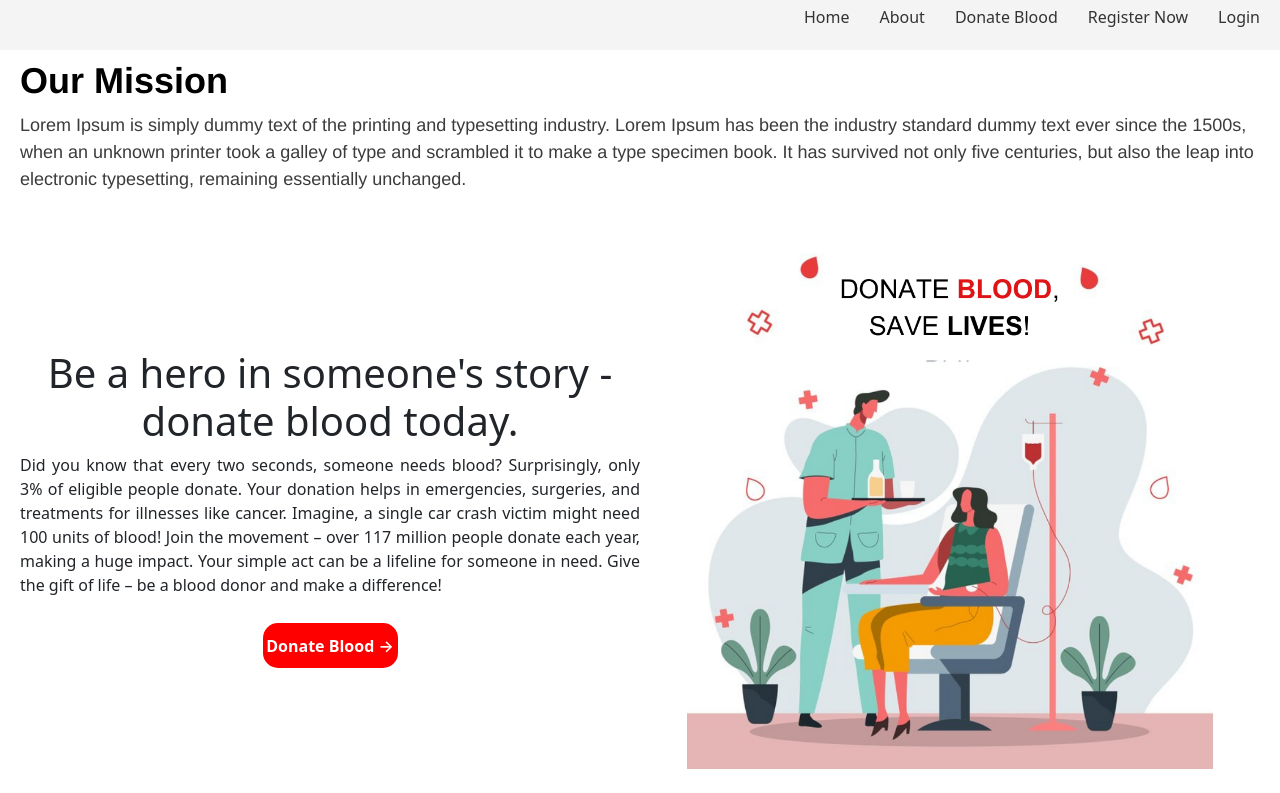
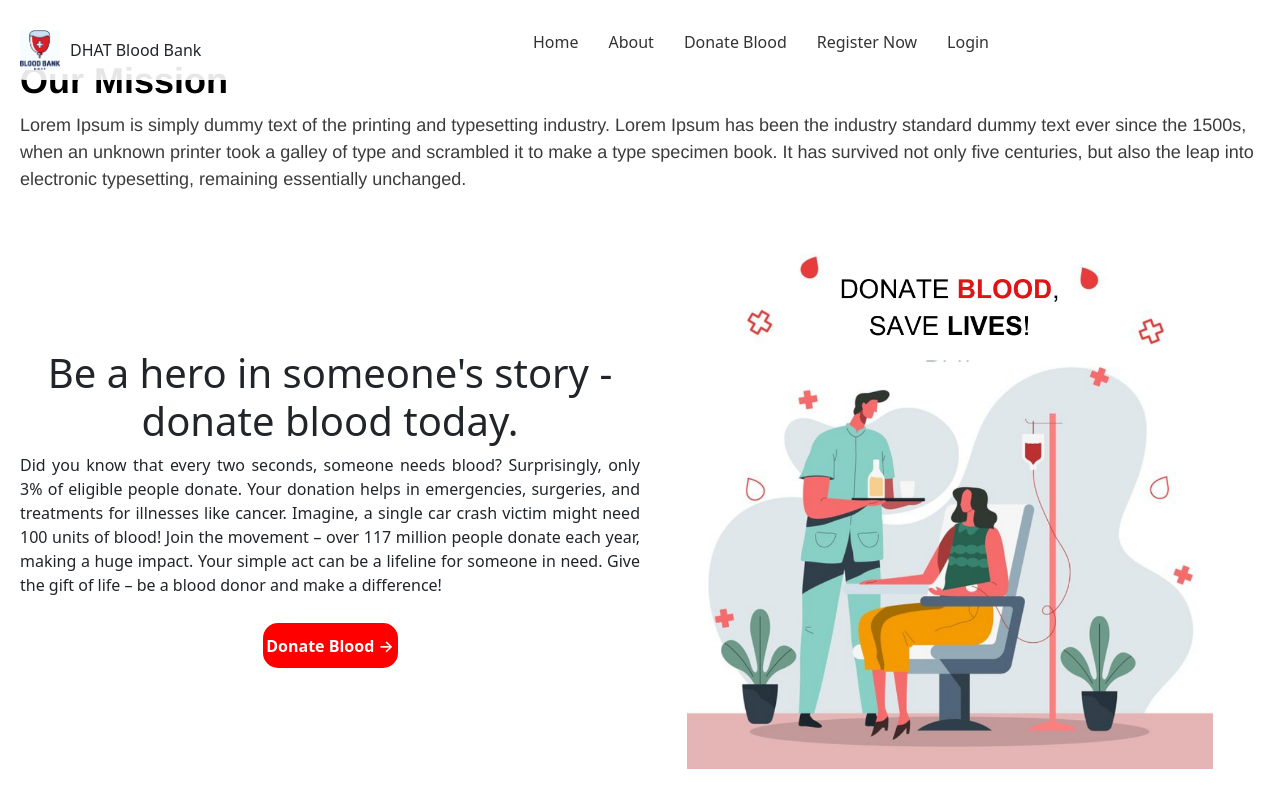
Before and after one commit to MukandKrishna/blood-bank-bootstrap-css, a React (Create React App) app in the folder client/: page / in a window 1280 px wide. Shown: the top 793 px of the page. Built offline with nearby package versions, Linux system fonts and the light colour scheme; no server answers.

Commit message:
navbar setting and logo adding

```diff
--- a/client/src/pages/HomePage.css
+++ b/client/src/pages/HomePage.css
@@ -11,35 +11,60 @@
 /************** Navbar  ***************/
 
 /* Navbar styles */
-/* Navbar styles */
-.navbar {
+/* Navbar Container Styles */
+.navbar-container {
+  display: flex;
+  justify-content: space-between;
+  align-items: center;
+  padding: 10px 20px;
+  background-color: rgba(255, 255, 255, 0.9);
+  border-radius: 25px;
+  /* Adjust the circular radius */
+  width: 80%;
+  /* Adjust the width as needed */
+  margin: auto;
+  /* Center the navbar */
   position: fixed;
-  top: 0;
-  width: 100%;
-  background-color: rgb(244, 244, 244);
-  /* Set the background color to white */
-  z-index: 10;
-  display: flex;
-  justify-content: flex-end;
-  align-items: center;
-  padding: 5px 5px;
-  /* border: #000 1px solid; */
 }
 
-/* Navbar Toggle Button */
+/* Logo Styles */
+.logo {
+  display: flex;
+  align-items: center;
+}
+
+.logo img {
+  width: 40px;
+  /* Adjust the logo size as needed */
+  margin-right: 10px;
+}
+
+/* Circular Navbar Styles */
+.circular-navbar {
+  display: flex;
+  align-items: center;
+}
+
 .nav-toggle {
-  display: none;
   background: none;
   border: none;
   font-size: 24px;
   cursor: pointer;
   color: #333;
+  margin-right: 10px;
+}
+
+.nav-close{
+  background: none;
+  cursor: pointer;
 }
 
 /* Show toggle button in mobile view */
 @media (max-width: 768px) {
   .nav-toggle {
     display: block;
+    font-size: 20px;
+    /* Increase the font size for mobile view */
   }
 
   .nav-links {
@@ -50,7 +75,7 @@
     position: absolute;
     width: 100%;
     display: none;
-    top: 60px;
+    top: 10px;
   }
 
   .nav-links.active {
@@ -74,6 +99,14 @@
 
 /* Desktop view */
 @media (min-width: 769px) {
+  .nav-close {
+    display: none;
+  }
+
+  .nav-toggle {
+    display: none;
+  }
+
   .nav-links {
     display: flex;
     align-items: center;
--- a/client/src/pages/HomePage.js
+++ b/client/src/pages/HomePage.js
@@ -4,8 +4,9 @@ import { Link } from "react-router-dom";
 import "./HomePage.css";
 import bloodDonationImage from "./img.png";
 import Donate1 from "./Donate_1.png";
+import logo from "./icon.jpg";
 import { FaFacebook, FaTwitter, FaInstagram, FaBars } from "react-icons/fa"; // Importing React Icons
-import { MdOutlineBloodtype } from "react-icons/md";
+import { MdOutlineBloodtype, MdClose } from "react-icons/md";
 
 const HomePage = () => {
   const [isNavVisible, setIsNavVisible] = useState(false);
@@ -17,12 +18,26 @@ const HomePage = () => {
   return (
     <>
       {/* Navbar */}
-      <div className="navbar">
+
+      <div className="navbar-container">
+        <div className="logo">
+          <img src={logo} alt="Logo" />
+          <span>DHAT Blood Bank</span>
+        </div>
+
+        {/* Circular Navbar */}
+        <div className="circular-navbar">
           <button className="nav-toggle" onClick={toggleNav}>
-          <FaBars />
+            {isNavVisible ? <MdClose /> : <FaBars />}
           </button>
+
           {/* Toggle Button */}
           <ul className={`nav-links ${isNavVisible ? "active" : ""}`}>
+            <li className="nav-close-container">
+              <button className="nav-close" onClick={toggleNav}>
+                <MdClose />
+              </button>
+            </li>
             <li>
               <Link to="/">Home</Link>
             </li>
@@ -39,6 +54,7 @@ const HomePage = () => {
               <Link to="/login">Login</Link>
             </li>
           </ul>
+        </div>
       </div>
 
       {/* <div>
```
Also changed, not shown: client/src/pages/icon.jpg (added), 1 other file (tests, documents, lock files or other folders). Lines whose indentation alone changed are shown as unchanged.
